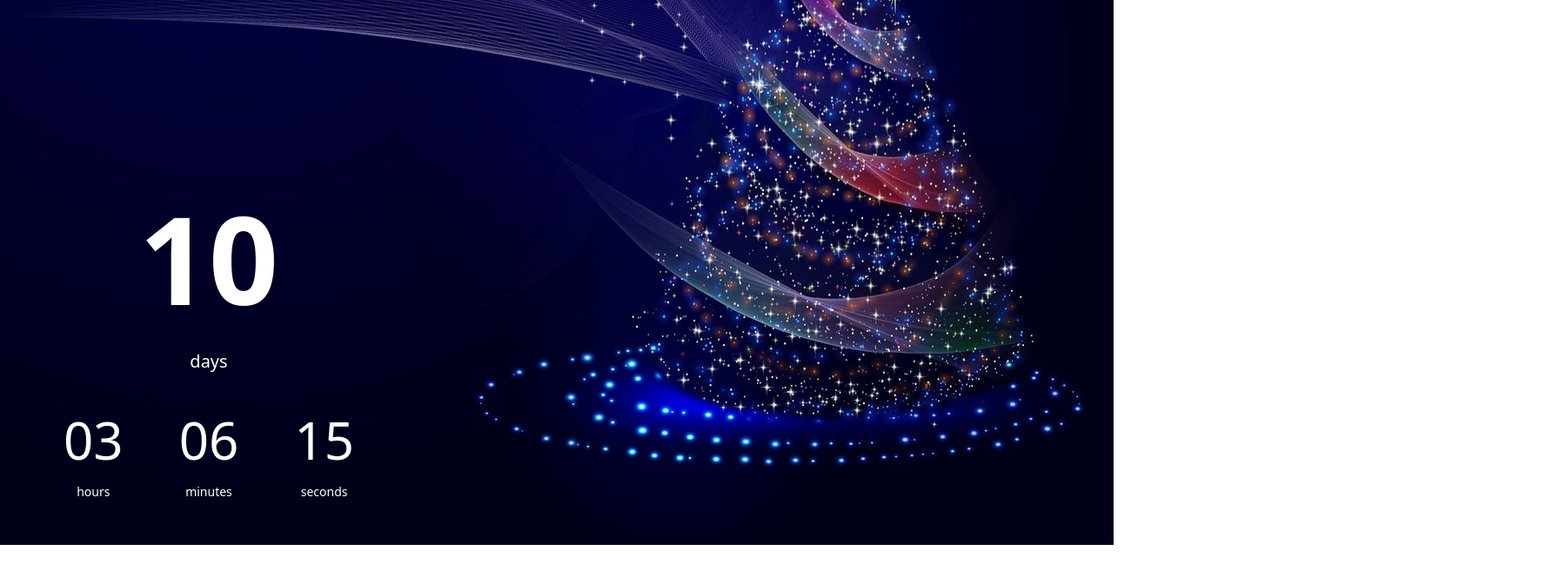
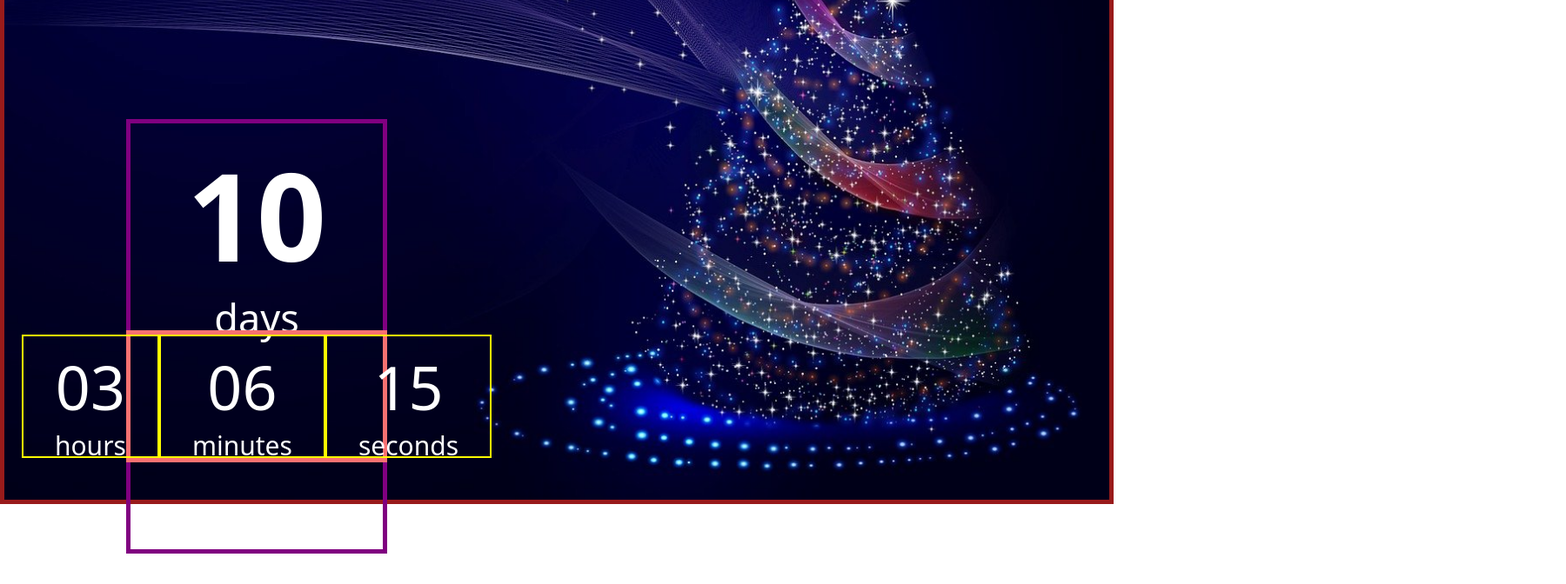
Before and after one commit to KodeIva/christmas-countdown, a React (Vite) app: page / in a window 1280 px wide. Shown: the part 220-892 px from the top of the page at 87% size, 1800 px wide, since content can reach past the window. After the commit the page ends 857 px from the top, so only its background shows below. Built offline with nearby package versions, Linux system fonts and the light colour scheme.

Commit message:
responsiv css added

```diff
--- a/src/App.css
+++ b/src/App.css
@@ -1,10 +1,163 @@
-/*https://cdn.pixabay.com/photo/2017/11/14/00/57/christmas-2947257_1280.jpg*/
+/*https://cdn.pixabay.com/photo/2017/11/14/00/57/christmas-2947257_1280.jpg
+*/
+
+html {
+  height: 100%;
+}
 
 body {
-  background-image: url(./assets/christmas-tree-1.jpg);
-  background-size:cover;
-  background-position:center center;
-  background-repeat: no-repeat;
-  height: 100vh;
-  width: 100vh;
+  margin: 0;
+  padding: 0;
+  height: 100%;
 }
+
+@media screen and (max-width: 600px){
+.main {
+  height: 100%;
+  width: 100%;
+  justify-items: center;
+  align-items: center;
+}
+.cr-day {
+    display: flex;
+    flex-direction: column;
+    flex-wrap: nowrap;
+    align-items: center;
+    justify-items: center;
+    height: 350px;
+    width: 300px;
+    border: 5px solid blue;
+  }
+  .cr-day h1 {
+    font-size: 40px;
+  }
+ .date-time {
+  border: 5px solid blue;
+  margin-bottom: 50px;
+ }
+ .date {
+    display: flex;
+    justify-items: center;
+    align-items: center;
+    height: auto;
+    width: 200px;
+ }
+ .date h2 {
+  font-size: 50px;
+ }
+ .time {
+    display: flex;
+    justify-items: center;
+    justify-content: center;
+    align-items: center;
+    height: auto;
+    width: 300px;
+ }
+.time span {
+  font-size: 30px;
+  border: 1px yellow solid;
+  padding-top: 2px;
+  padding-bottom: 2px;
+  padding-left: 16px;
+  padding-right: 16px;
+ }
+.time p {
+  font-size: 15px;
+ }
+}
+
+@media (min-width: 700px) and (max-width: 1200px) {
+  .main {
+      height: 100%;
+      width: 100%;
+      justify-items: center;
+      align-items: center;
+    }
+  .cr-day {
+    display: flex;
+      flex-direction: column;
+      flex-wrap: nowrap;
+      align-items: center;
+      justify-items: center;
+      height: 350px;
+      width: 400px;
+      margin: 10px;
+  }
+  .cr-day h1 {
+    font-size: 60px;
+  }
+  .cr-day p {
+    font-size: 25px;
+  }
+  .date-time {
+    width: 500px;
+    border: 5px solid green;
+  }
+  .date {
+    display: flex;
+      justify-items: center;
+      align-items: center;
+      height: auto;
+    width: 500px;
+  }
+    .date h2 {
+       font-size: 90px;
+     }
+    .date p{
+      font-size: 45px;
+    }
+  .time {
+    display: flex;
+    justify-items: center;
+    justify-content: center;
+    align-items: center;
+    width: 500px;
+  }
+
+  .time span {
+    font-size: 70px;
+    border: 2px yellow solid;
+    padding: 2px 36px;
+  }
+  .time p {
+    font-size: 30px;
+  }
+}
+
+@media (min-width: 1200px) and (max-width: 2000px) {
+  .main {
+      height: 100%;
+      width: 100%;
+      align-items: left;
+      padding-left: 100px;
+    }
+    .date-time {
+      border: 5px solid purple;
+      margin: 140px 40px;
+    }
+   .date {
+      display: flex;
+      justify-items: center;
+      align-items: center;
+      height: auto;
+      width: 500px;
+    }
+    .date p {
+      font-size: 45px;
+    }
+    .time {
+      display: flex;
+      justify-items: center;
+      justify-content: center;
+      align-items: center;
+      margin-bottom: 100px;
+    }
+    .time span {
+      font-size: 70px;
+      border: 2px yellow solid;
+      padding: 2px 36px;
+    }
+    .time p {
+      font-size: 30px;
+    }
+}
--- a/src/App.jsx
+++ b/src/App.jsx
@@ -2,6 +2,7 @@ import { useEffect, useState } from 'react'
 import './App.css'
 import Snowfall from 'react-snowfall'
 import { PiCalendarDotsFill } from "react-icons/pi";
+import winter from './assets/christmas-tree-1.jpg'
 
 function App() {
 
@@ -57,28 +58,28 @@ useEffect(() => {
 },[christmasDay])
 
   return (
-    <div style={{ height: 900, width: 1800, position: 'relative' }}>
+    <div  className='main border-[5px] border-red-800 flex flex-col h-screen w-screen bg-cover bg-no-repeat ' style={{ height: '100vh', width: '100%', position: 'relative' ,backgroundImage: `url(${winter})`}} >
         <Snowfall snowflakeCount={800} />
-     <div className='cr-day m-10 '>
-      <h4 className='text-white text-lg leading-snug font-light'>How many days until</h4>
+     <div className='cr-day m-10  '>
+      <p className='text-white text-lg leading-snug font-light'>How many days until</p>
       <h1 className='text-white text-6xl leading-snug font-semibold'>Christmas Day</h1>
       <span className='flex items-center text-white text-lg leading-snug font-light'>
         <PiCalendarDotsFill  />
-        Wednesday, 25 December 2024
+        <p>Wednesday, 25 December 2024</p>
       </span>
      </div>
 
-      <div className='flex flex-col items-center text-white mx-10 mt-60  w-[400px]'>
-        <div className='flex flex-col items-center'>
+      <div className='date-time  flex flex-col items-center text-white mx-10 mt-50  h-[auto]  w-[300px]'>
+        <div className='date flex flex-col items-center'>
           <h2 className='text-[140px] font-bold'>{days}</h2>
           <p className='text-xl'>days</p>
         </div>
-        <div className='flex'>
+        <div className='time border-[5px] border-red-400 flex w-[300px] h-auto'>
           <span className='flex flex-col py-7 px-8 items-center text-6xl leading-relaxed'>
              {hour < 10 ? `0${hour}` : hour}
                <p className='text-sm'>hours</p>
                </span>
-          <span className='flex flex-col py-7 px-8  items-center text-6xl leading-relaxed'>
+          <span className='flex flex-col py-7  px-8  items-center text-6xl leading-relaxed'>
              {minutes < 10 ? `0${minutes}` : minutes}
                <p className='text-sm'>minutes</p>
                 </span>
```
